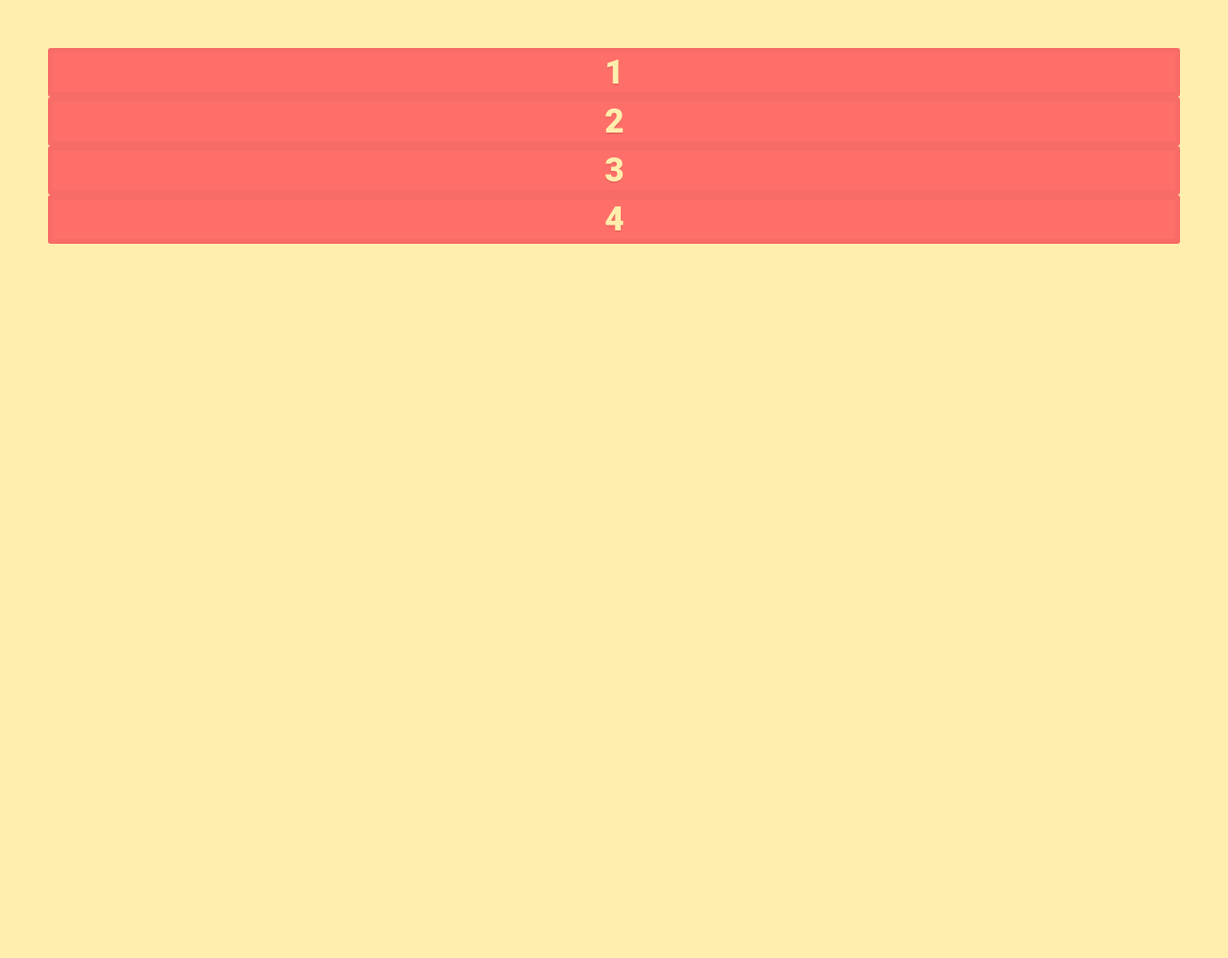
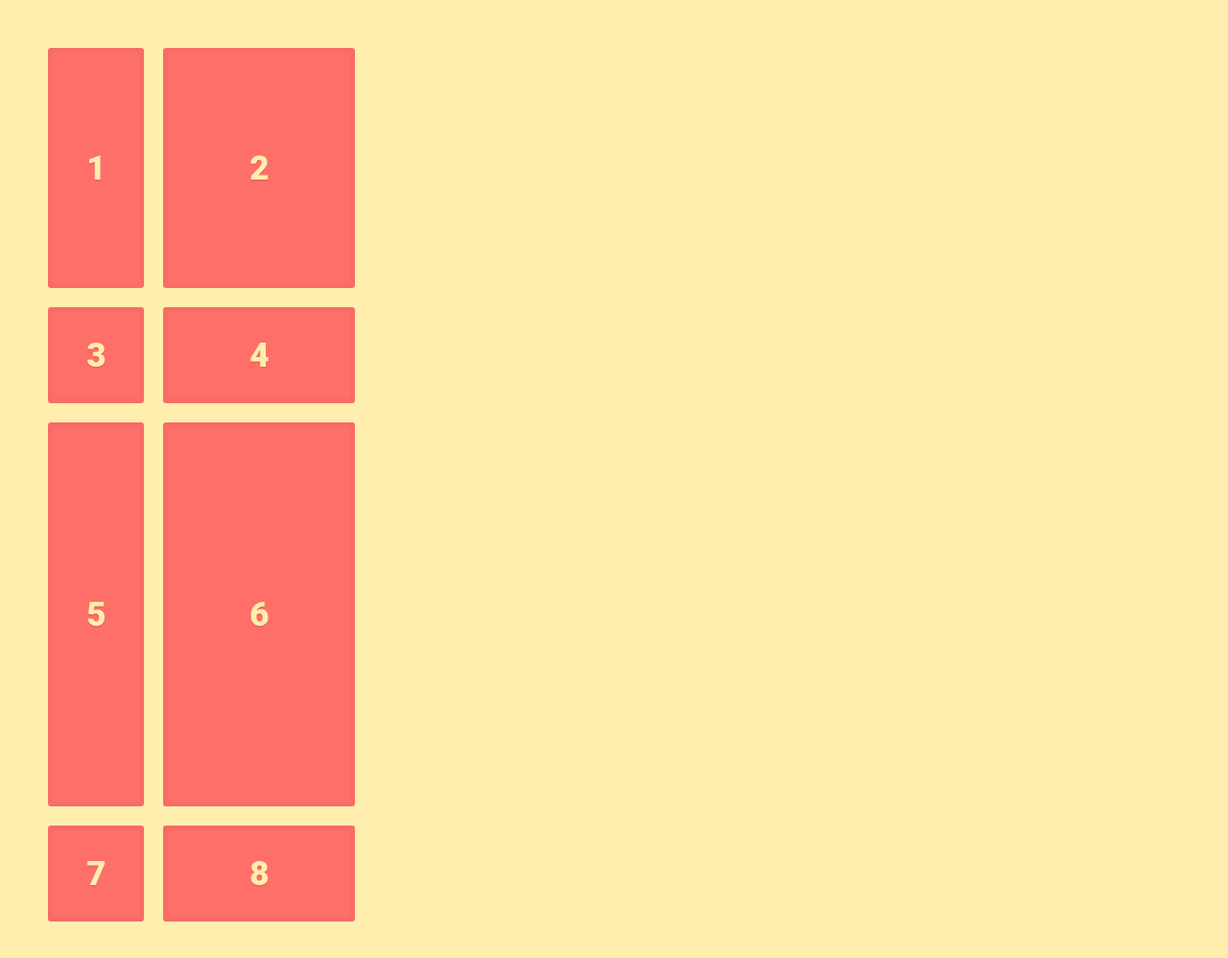
Before and after one commit to victoria2588/cssgrid-course-code, a plain HTML site: page 4-Implicit vs Explicit Tracks/start-code/index.html in a window 1280 px wide. Shown: the whole page at 96% size. Before the commit the page ends 800 px from the top, so only its background shows below. Drawn offline with Linux system fonts and the light colour scheme.

Commit message:
4-Implicit vs Explicit Tracks

```diff
--- a/4-Implicit vs Explicit Tracks/start-code/index.html
+++ b/4-Implicit vs Explicit Tracks/start-code/index.html
@@ -1,10 +1,9 @@
 <!DOCTYPE html>
 <html lang="en">
-
   <head>
-    <meta charset="UTF-8">
-    <meta name="viewport" content="width=device-width, initial-scale=1.0">
-    <link rel="stylesheet" href="./styles.css">
+    <meta charset="UTF-8" />
+    <meta name="viewport" content="width=device-width, initial-scale=1.0" />
+    <link rel="stylesheet" href="./styles.css" />
     <title>Display property</title>
   </head>
 
@@ -14,8 +13,10 @@
       <div class="grid-item">2</div>
       <div class="grid-item">3</div>
       <div class="grid-item">4</div>
+      <div class="grid-item">5</div>
+      <div class="grid-item">6</div>
+      <div class="grid-item">7</div>
+      <div class="grid-item">8</div>
     </div>
-
   </body>
-
 </html>
--- a/4-Implicit vs Explicit Tracks/start-code/styles.css
+++ b/4-Implicit vs Explicit Tracks/start-code/styles.css
@@ -4,4 +4,8 @@
 
 .container {
   display: grid;
+  gap: 20px;
+  grid-template-columns: 100px 200px;
+  grid-template-rows: 250px 100px;
+  grid-auto-rows: 400px 100px;
 }
```
Lines whose indentation alone changed are shown as unchanged.
